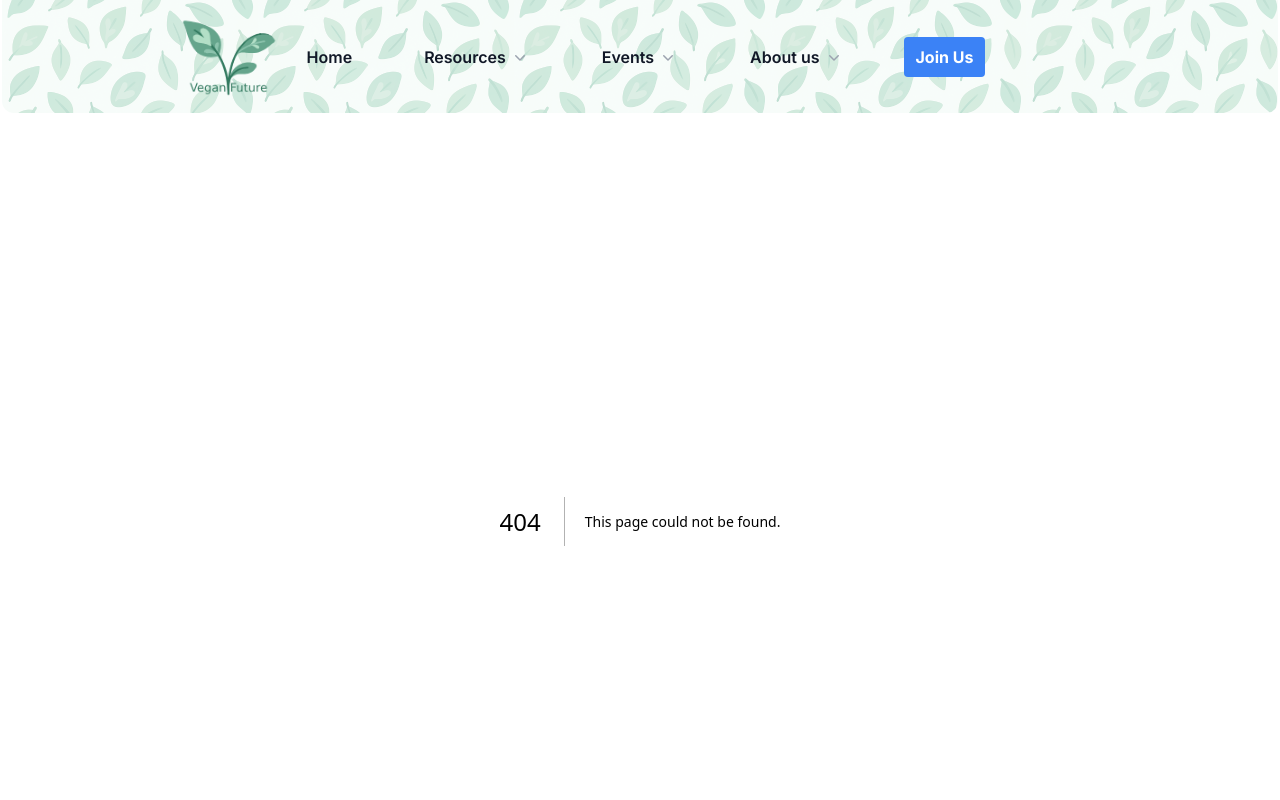
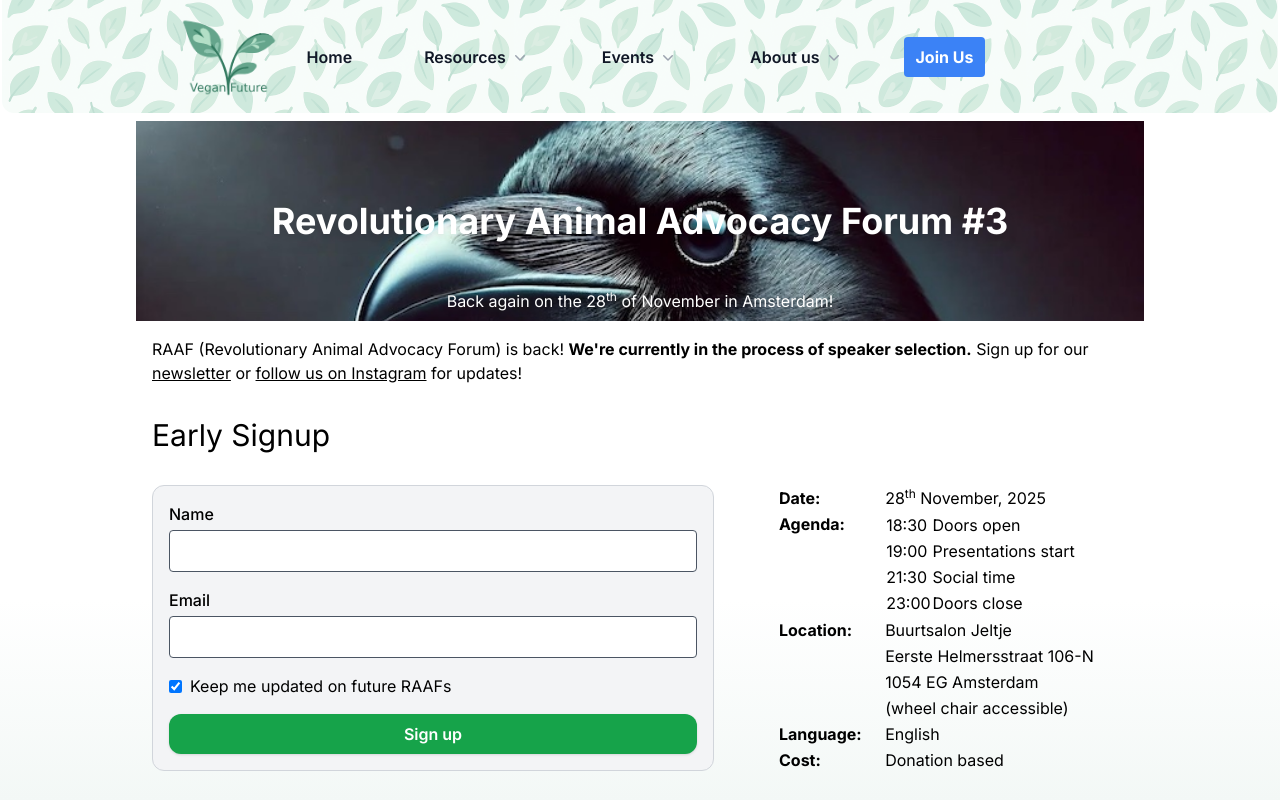
Before and after one commit to veganfuture/veganfuture.org, a Next.js app: page /raaf/3 in a window 1280 px wide. Before the commit this address had no page. Shown: the top 800 px of the page. Built offline with nearby package versions, Linux system fonts and the light colour scheme.

Commit message:
add raaf newsleter subscription and raaf3

```diff
--- a/api/template.yaml
+++ b/api/template.yaml
@@ -90,7 +90,7 @@ Resources:
       Environment:
         Variables:
           TABLE_NAME:       !Ref RAAFSignupsTable
-          SES_SOURCE_EMAIL: !Sub "noreply@${Domain}"
+          SES_SOURCE_EMAIL: !Sub "raaf@${Domain}"
       Policies:
         - DynamoDBCrudPolicy:
             TableName: !Ref RAAFSignupsTable
--- a/app/join_us/page.tsx
+++ b/app/join_us/page.tsx
@@ -6,13 +6,13 @@ export default function JoinUs() {
       <div className="text-2xl font-bold p-4 font-comfortaa">Join Us</div>
       <p className="p-4">
         The quickest way to join us is to join our Signal group. Just join the
-        group by following the link below. Once you're in the group please
-        introduce yourself. A few things we'd love to know about you:
+        group by following the link below. Once you&apos;re in the group please
+        introduce yourself. A few things we&apos;d love to know about you:
       </p>
       <ul className="px-4 pt-2 pb-4 list-disc ml-4">
-        <li>Name, age and how long you've been vegan</li>
+        <li>Name, age and how long you&apos;ve been vegan</li>
         <li>Previous experience with vegan activism</li>
-        <li>Which events you'd like to attend</li>
+        <li>Which events you&apos;d like to attend</li>
       </ul>
 
       <a
@@ -23,8 +23,8 @@ export default function JoinUs() {
         <span>Join our Signal group</span>
       </a>
       <p className="p-4">
-        There is no need to be shy. We're all very kind people and are happy to
-        have you join us! 🤗
+        There is no need to be shy. We&apos;re all very kind people and are
+        happy to have you join us! 🤗
       </p>
     </>
   );
--- a/app/page.tsx
+++ b/app/page.tsx
@@ -67,9 +67,9 @@ export default function Home() {
         <strong>Join us</strong> — and help build the future we believe in.
       </div>
       <div className="p-4">
-        Do you want to join one of our events? Please{" "}
-        <Link href="/contact">contact us</Link> and we&apos;ll get you fully up
-        to speed.
+        The animals need our help and we&apos;re always happy to meet new
+        people. Jump into our <Link href="/join_us">Signal group</Link> and
+        we&apos;ll get you up to speed!
       </div>
     </>
   );
--- a/app/raaf/2/page.tsx
+++ b/app/raaf/2/page.tsx
@@ -4,6 +4,7 @@ import { BASE_METADATA } from "@/lib/metadata";
 import Link from "next/link";
 import { SignupForm } from "../signup_form";
 import { DonateRaaf } from "../donate_raaf";
+import { getEventByEventId } from "@/lib/events";
 
 const title = "RAAF#2, 22nd of August in Amsterdam";
 const description =
@@ -34,6 +35,8 @@ export const metadata: Metadata = {
 };
 
 export default function RAAF2() {
+  const raaf2 = getEventByEventId("raaf2");
+
   return (
     <>
       <div className="relative w-full h-[200px]">
@@ -55,10 +58,7 @@ export default function RAAF2() {
 
       <div className="p-4">
         <p>
-          RAAF (Revolutionary Animal Advocacy Forum) is back! We&apos;re
-          currently in the process of speaker selection. We&apos;ve got a lot of
-          speakers lined up, so the next RAAF should be as awesome as the last.
-          Track this page or{" "}
+          RAAF (Revolutionary Animal Advocacy Forum) is back! Track this page or{" "}
           <Link href="https://www.instagram.com/vf.raaf/" target="_blank">
             follow us on Instagram
           </Link>{" "}
@@ -70,7 +70,7 @@ export default function RAAF2() {
 
       <div className="p-4 flex flex-col md:flex-row md:justify-between gap-8">
         <div className="flex-1">
-          <SignupForm eventId="raaf2" />
+          <SignupForm eventId="raaf2" expires={raaf2?.startTime} />
         </div>
 
         <div className="w-full md:w-[350px] md:ml-8">
--- /dev/null
+++ b/app/raaf/3/page.tsx
@@ -0,0 +1,164 @@
+import { Metadata } from "next";
+import Image from "next/image";
+import { BASE_METADATA } from "@/lib/metadata";
+import Link from "next/link";
+import { SignupForm } from "../signup_form";
+import { DonateRaaf } from "../donate_raaf";
+import { getEventByEventId } from "@/lib/events";
+
+const title = "RAAF#3, 28th of November in Amsterdam";
+const description =
+  "Join us, once again, for RAAF#3 on the 28th of November in Amsterdam. Doors open at 18:30!";
+
+export const metadata: Metadata = {
+  ...BASE_METADATA,
+  title: title,
+  description: description,
+  openGraph: {
+    title: title,
+    description: description,
+    images: [
+      {
+        url: "/raaf/raaf_opengraph.jpg",
+        width: 764,
+        height: 400,
+        alt: "RAAF Logo",
+      },
+    ],
+  },
+  twitter: {
+    card: "summary_large_image",
+    title: title,
+    description: description,
+    images: ["raaf/raaf_opengraph.jpg"],
+  },
+};
+
+export default function RAAF3() {
+  const raaf3 = getEventByEventId("raaf3");
+
+  return (
+    <>
+      <div className="relative w-full h-[200px]">
+        <Image
+          src="/raaf/raaf_banner.jpg"
+          alt="RAAF banner"
+          fill
+          style={{ objectFit: "cover" }}
+        />
+        <div className="absolute inset-0 flex items-center justify-center">
+          <h1 className="text-white text-3xl md:text-4xl font-bold text-center drop-shadow-lg">
+            Revolutionary Animal Advocacy Forum #3
+          </h1>
+          <p className="absolute bottom-2 w-full text-center text-white text-s drop-shadow-md text-green-200">
+            Back again on the 28<sup>th</sup> of November in Amsterdam!
+          </p>
+        </div>
+      </div>
+
+      <div className="p-4">
+        <p>
+          RAAF (Revolutionary Animal Advocacy Forum) is back!{" "}
+          <strong>
+            We&apos;re currently in the process of speaker selection.
+          </strong>{" "}
+          Sign up for our <Link href="/raaf#newsletter">newsletter</Link> or{" "}
+          <Link href="https://www.instagram.com/vf.raaf/" target="_blank">
+            follow us on Instagram
+          </Link>{" "}
+          for updates!
+        </p>
+      </div>
+
+      <div className="p-4 text-3xl">Early Signup</div>
+
+      <div className="p-4 flex flex-col md:flex-row md:justify-between gap-8">
+        <div className="flex-1">
+          <SignupForm eventId="raaf3" expires={raaf3?.startTime} />
+        </div>
+
+        <div className="w-full md:w-[350px] md:ml-8">
+          <table className="table-auto w-full">
+            <tbody>
+              <tr>
+                <td className="pr-2">
+                  <strong>Date:</strong>
+                </td>
+                <td>
+                  28<sup>th</sup> November, 2025
+                </td>
+              </tr>
+              <tr>
+                <td className="align-top  pr-2">
+                  <strong>Agenda:</strong>
+                </td>
+                <td>
+                  <table>
+                    <tbody>
+                      <tr>
+                        <td>18:30</td>
+                        <td>Doors open</td>
+                      </tr>
+                      <tr>
+                        <td>19:00</td>
+                        <td>Presentations start</td>
+                      </tr>
+                      <tr>
+                        <td>21:30</td>
+                        <td>Social time</td>
+                      </tr>
+                      <tr>
+                        <td>23:00</td>
+                        <td>Doors close</td>
+                      </tr>
+                    </tbody>
+                  </table>
+                </td>
+              </tr>
+              <tr>
+                <td rowSpan={4} className="align-top pr-2">
+                  <strong>Location:</strong>
+                </td>
+                <td>Buurtsalon Jeltje</td>
+              </tr>
+              <tr>
+                <td>Eerste Helmersstraat 106-N</td>
+              </tr>
+              <tr>
+                <td>1054 EG Amsterdam</td>
+              </tr>
+              <tr>
+                <td>(wheel chair accessible)</td>
+              </tr>
+              <tr>
+                <td className="pr-2">
+                  <strong>Language:</strong>
+                </td>
+                <td>English</td>
+              </tr>
+              <tr>
+                <td className="pr-2">
+                  <strong>Cost:</strong>
+                </td>
+                <td>Donation based</td>
+              </tr>
+              <tr>
+                <td className="pr-2" colSpan={2}></td>
+              </tr>
+            </tbody>
+          </table>
+        </div>
+      </div>
+
+      <div className="p-4 text-3xl">Donation based</div>
+      <div className="p-4">
+        <DonateRaaf />
+      </div>
+
+      <div className="p-4 text-3xl">Learn more</div>
+      <div className="p-4">
+        You can find more information about RAAF <Link href="/raaf">here</Link>.
+      </div>
+    </>
+  );
+}
--- a/app/raaf/page.tsx
+++ b/app/raaf/page.tsx
@@ -3,6 +3,7 @@ import { Metadata } from "next/types";
 import Image from "next/image";
 import { Agenda } from "@/components/agenda/agenda";
 import Link from "next/link";
+import { SignupForm } from "./signup_form";
 
 const title = "Revolutionary Animal Advocacy Forum";
 const description =
@@ -35,7 +36,7 @@ export const metadata: Metadata = {
 export default function RAAF() {
   return (
     <>
-      <div className="relative w-full h-[200px]">
+      <section className="relative w-full h-[200px]">
         <Image
           src="/raaf/raaf_banner.jpg"
           alt="RAAF banner"
@@ -47,9 +48,9 @@ export default function RAAF() {
             Revolutionary Animal Advocacy Forum
           </h1>
         </div>
-      </div>
+      </section>
 
-      <div className="p-4">
+      <section className="p-4">
         <p>
           The Revolutionary Animal Advocacy Forum (RAAF) is a recurring event
           that inspires you to{" "}
@@ -63,9 +64,14 @@ export default function RAAF() {
           for connection, and a warm, welcoming atmosphere where you can
           recharge and enjoy yourself.
         </p>
-      </div>
+      </section>
+
+      <section className="p-4">
+        <p className="text-xl py-4">Agenda:</p>
         <Agenda filterOnTypes={["raaf"]} />
-      <div className="p-4">
+      </section>
+
+      <section className="p-4">
         <p className="text-xl py-4">RAAF on Youtube:</p>
         <p>
           You can find some (but not all) of the talks of RAAF on our{" "}
@@ -73,6 +79,7 @@ export default function RAAF() {
             Youtube channel
           </a>
           .
+        </p>
         <div
           className="py-4 w-full md:w-[600px]"
           style={{ aspectRatio: "16 / 9" }}
@@ -87,8 +94,9 @@ export default function RAAF() {
             allowFullScreen
           />
         </div>
-        </p>
+      </section>
 
+      <section className="p-4">
         <p className="text-xl">RAAF values:</p>
         <br />
         <ul className="list-disc pl-8">
@@ -127,8 +135,21 @@ export default function RAAF() {
             the good vibes that we are trying to generate with RAAF.
           </li>
         </ul>
+      </section>
 
+      <section id="newsletter" className="p-4">
+        <p className="text-xl py-4">Newsletter</p>
+        <p>Sign up to the RAAF newsletter to stay updated about RAAF events.</p>
+        <SignupForm />
+      </section>
+
+      <section className="p-4">
         <p className="text-xl py-4">Want to speak at RAAF?</p>
+        <p>
+          We&apos;re always happy to learn about new speakers. Please fill in
+          the form below or if you&apos;re in doubt about something{" "}
+          <Link href="/contact">contact us</Link>.
+        </p>
         <p>
           <button className="bg-blue-500 hover:bg-blue-700 text-white font-bold py-2 px-4 rounded">
             <a href="https://forms.gle/h6kebmbPFcGZuwEW6">
@@ -139,9 +160,10 @@ export default function RAAF() {
 
         <p className="py-4 text-xl">Questions?</p>
         <p>
-          <Link href="/contact">Contact us</Link> if you have any questions.
+          If you&apos;ve got any further questions,{" "}
+          <Link href="/contact">contact us</Link>.
         </p>
-      </div>
+      </section>
     </>
   );
 }
--- a/app/raaf/signup_form.tsx
+++ b/app/raaf/signup_form.tsx
@@ -2,28 +2,38 @@
 
 import { useEffect, useState } from "react";
 import { DonateRaaf } from "./donate_raaf";
+import { withBaseUrl } from "@/lib/metadata";
+import { isAfter } from "date-fns";
 
 const API_URL =
   "https://9iqx4v1ywg.execute-api.eu-central-1.amazonaws.com/signup_raaf";
 
 export type SignupFormProps = {
-  eventId: "raaf2" | "raaf3";
+  /**
+   * undefined means signing up for the newsletter
+   */
+  eventId?: "raaf2" | "raaf3";
+  expires?: Date;
 };
 
-export function SignupForm({ eventId }: SignupFormProps) {
+export function SignupForm({ eventId, expires }: SignupFormProps) {
   const [name, setName] = useState("");
   const [email, setEmail] = useState("");
   const [canEmailUpdates, setCanEmailUpdates] = useState(true);
-  const [showDonationDialog, setShowDonationDialog] = useState(false);
+  const [showConfirmDialog, setShowConfirmDialog] = useState(false);
   const [isLoading, setIsLoading] = useState(false);
   const [error, setError] = useState("");
 
+  const isNewsLetterSignup = eventId === undefined;
+
+  const isExpired = !!expires ? isAfter(Date.now(), expires) : false;
+
   useEffect(() => {
-    document.body.style.overflow = showDonationDialog ? "hidden" : "";
+    document.body.style.overflow = showConfirmDialog ? "hidden" : "";
     return () => {
       document.body.style.overflow = "";
     };
-  }, [showDonationDialog]);
+  }, [showConfirmDialog]);
 
   const handleSubmit = async (e: React.FormEvent<HTMLFormElement>) => {
     e.preventDefault();
@@ -43,18 +53,26 @@ export function SignupForm({ eventId }: SignupFormProps) {
       }
 
       // success, reset values
-      setShowDonationDialog(true);
+      setShowConfirmDialog(true);
       setName("");
       setEmail("");
       setCanEmailUpdates(true);
     } catch (err: any) {
-      setError(err.message || "Something went wrong");
+      setError(
+        `Unfortunately something went wrong technically. ` +
+          `Try again and otherwise contact us via ${withBaseUrl("/contact")} and send us the error message. Our apologies. ` +
+          `Error message: ${err ? `${err}: ${err.message}` : "Unknown"}`,
+      );
     } finally {
       setIsLoading(false);
     }
   };
 
   return (
+    <>
+      {isExpired ? (
+        <div>Signup has ended.</div>
+      ) : (
         <>
           {error && (
             <div className="mb-4 text-red-600" role="alert">
@@ -95,6 +113,7 @@ export function SignupForm({ eventId }: SignupFormProps) {
               />
             </div>
 
+            {!isNewsLetterSignup ? (
               <div>
                 <label
                   htmlFor="canEmailUpdates"
@@ -112,6 +131,9 @@ export function SignupForm({ eventId }: SignupFormProps) {
                   <span>Keep me updated on future RAAFs</span>
                 </label>
               </div>
+            ) : (
+              ""
+            )}
 
             <button
               type="submit"
@@ -123,19 +145,19 @@ export function SignupForm({ eventId }: SignupFormProps) {
               }`}
               aria-label="Submit your signup for the Revolutionary Animal Advocacy Forum"
             >
-          {isLoading ? "Signing up…" : "Sign up to join RAAF"}
+              {isLoading ? "Signing up…" : "Sign up"}
             </button>
           </form>
 
-      {showDonationDialog && (
+          {showConfirmDialog && (
             <div className="fixed inset-0 bg-black bg-opacity-80 z-50 flex items-center justify-center p-4">
               <div className="bg-white rounded-2xl p-8 max-w-2xl text-center shadow-xl w-full max-h-[90vh] overflow-y-auto">
                 <h2 className="text-4xl font-bold mb-4 text-green-700">
                   Thank you for signing up!
                 </h2>
-            <DonateRaaf />
+                {!isNewsLetterSignup ? <DonateRaaf /> : <></>}
                 <button
-              onClick={() => setShowDonationDialog(false)}
+                  onClick={() => setShowConfirmDialog(false)}
                   className="mt-2 text-gray-600 underline hover:text-gray-800 transition"
                 >
                   Close
@@ -144,5 +166,7 @@ export function SignupForm({ eventId }: SignupFormProps) {
             </div>
           )}
         </>
+      )}
+    </>
   );
 }
--- a/app/street_outreach/[event_id]/page.tsx
+++ b/app/street_outreach/[event_id]/page.tsx
@@ -52,7 +52,7 @@ export default function EventPage({
         )}
         . We <strong>start at {format(event.startTime, "HH:mm")}</strong> and
         will continue until {format(event.endTime, "HH:mm")}. Please{" "}
-        <Link href="/contact">join our WhatsApp group</Link> if you intend to
+        <Link href="/join_us">join our Signal group</Link> if you intend to
         join.
       </div>
       <div className="p-4">
--- a/app/street_outreach/outreach_description.tsx
+++ b/app/street_outreach/outreach_description.tsx
@@ -52,14 +52,6 @@ export function OutreachDescription() {
         </Link>{" "}
         to reach a broader audience.{" "}
       </div>
-      <div className="px-4 pt-4 text-xl">
-        <strong>Join us</strong> — and help build the future we believe in.
-      </div>
-      <div className="p-4">
-        Do you want to join one of our events? Please{" "}
-        <Link href="/contact">contact us</Link> and we&apos;ll get you fully up
-        to speed.
-      </div>
     </>
   );
 }
--- a/components/agenda/agenda.tsx
+++ b/components/agenda/agenda.tsx
@@ -3,15 +3,7 @@
 import React, { useState } from "react";
 import { AgendaItem } from "../../components/agenda-item/agenda-item";
 import { isAfter } from "date-fns";
-import {
-  events,
-  getEventIcon,
-  getEventTitle,
-  getLocationText,
-  getLocationUrl,
-  Event,
-  EventType,
-} from "../../lib/events";
+import { events, Event, EventType } from "../../lib/events";
 import { TabProps, Tabs } from "@/components/tabs/tabs";
 
 export type AgendaProps = {
@@ -45,7 +37,7 @@ export function Agenda({ filterOnTypes }: AgendaProps) {
 
   return (
     <>
-      <div className="pb-4 pl-4">
+      <div className="pb-4">
         <Tabs
           tabs={tabs}
           initialActiveTab={0}
@@ -53,7 +45,7 @@ export function Agenda({ filterOnTypes }: AgendaProps) {
         />
       </div>
 
-      <div className="pl-4">
+      <div>
         {events.filter(eventFilter).map((event, idx) => (
           <AgendaItem
             key={idx}
--- a/lib/events.tsx
+++ b/lib/events.tsx
@@ -22,9 +22,14 @@ export type Event = {
   icon: React.ReactNode;
   id: number;
   title: string;
+  eventId: string;
 };
 
 const asTime = (str: string): Date => parse(str, "d-M-yyyy H:m", new Date());
+
+export function getEventByEventId(eventId: string): Event | undefined {
+  return events.find((event) => event.eventId == eventId);
+}
 
 export const events: Event[] = populate([
   {
@@ -107,6 +112,7 @@ export const events: Event[] = populate([
     location: "buurtsalon",
     startTime: asTime("23-5-2025 18:30"),
     endTime: asTime("23-5-2025 21:30"),
+    eventId: "raaf1",
   },
   {
     type: "outreach",
@@ -151,6 +157,7 @@ export const events: Event[] = populate([
     location: "buurtsalon",
     startTime: asTime("22-8-2025 18:30"),
     endTime: asTime("22-8-2025 21:30"),
+    eventId: "raaf2",
   },
   {
     type: "outreach",
@@ -194,6 +201,14 @@ export const events: Event[] = populate([
     startTime: asTime("16-11-2025 13:00"),
     endTime: asTime("16-11-2025 16:00"),
   },
+  {
+    type: "raaf",
+    location: "buurtsalon",
+    startTime: asTime("28-11-2025 18:30"),
+    endTime: asTime("28-11-2025 21:30"),
+    url: "/raaf/3",
+    eventId: "raaf3",
+  },
 ]);
 
 /**
@@ -203,7 +218,7 @@ export const events: Event[] = populate([
 function populate(
   events: PartialBy<
     Omit<Event, "id">,
-    "url" | "locationUrl" | "icon" | "locationText" | "title"
+    "url" | "locationUrl" | "icon" | "locationText" | "title" | "eventId"
   >[],
 ): Event[] {
   return events.map((event, idx) => {
@@ -220,11 +235,16 @@ function populate(
       icon: event.icon || getEventIcon(event.type),
       title: event.title || getEventTitle(event.type),
       url: url,
+      eventId: event.eventId || getEventId(event.type, idx),
     };
   });
 }
 
-export function getEventTitle(eventType: EventType): string {
+function getEventId(eventType: EventType, id: number): string {
+  return `${eventType}${id}`;
+}
+
+function getEventTitle(eventType: EventType): string {
   switch (eventType) {
     case "outreach":
       return "Street Outreach";
@@ -235,7 +255,7 @@ export function getEventTitle(eventType: EventType): string {
   }
 }
 
-export function getEventIcon(eventType: EventType): React.ReactNode {
+function getEventIcon(eventType: EventType): React.ReactNode {
   switch (eventType) {
     case "outreach":
       return <MegaphoneIcon aria-hidden="true" className="h-6 w-6 mr-2" />;
@@ -246,7 +266,7 @@ export function getEventIcon(eventType: EventType): React.ReactNode {
   }
 }
 
-export function getLocationText(location: Location): string {
+function getLocationText(location: Location): string {
   switch (location) {
     case "moco":
       return "Museumplein accross the Moco musuem";
@@ -261,7 +281,7 @@ export function getLocationText(location: Location): string {
   }
 }
 
-export function getLocationUrl(location: Location): string {
+function getLocationUrl(location: Location): string {
   switch (location) {
     case "moco":
       return "https://maps.app.goo.gl/wciocBEZLbGSwyq4A";
@@ -276,7 +296,7 @@ export function getLocationUrl(location: Location): string {
   }
 }
 
-export function getUrl(eventType: EventType): string | undefined {
+function getUrl(eventType: EventType): string | undefined {
   switch (eventType) {
     case "outreach":
       return "/street_outreach/[event_id]";
```
Also changed, not shown: 1 other file (tests, documents, lock files or other folders). Lines whose indentation alone changed are shown as unchanged.
